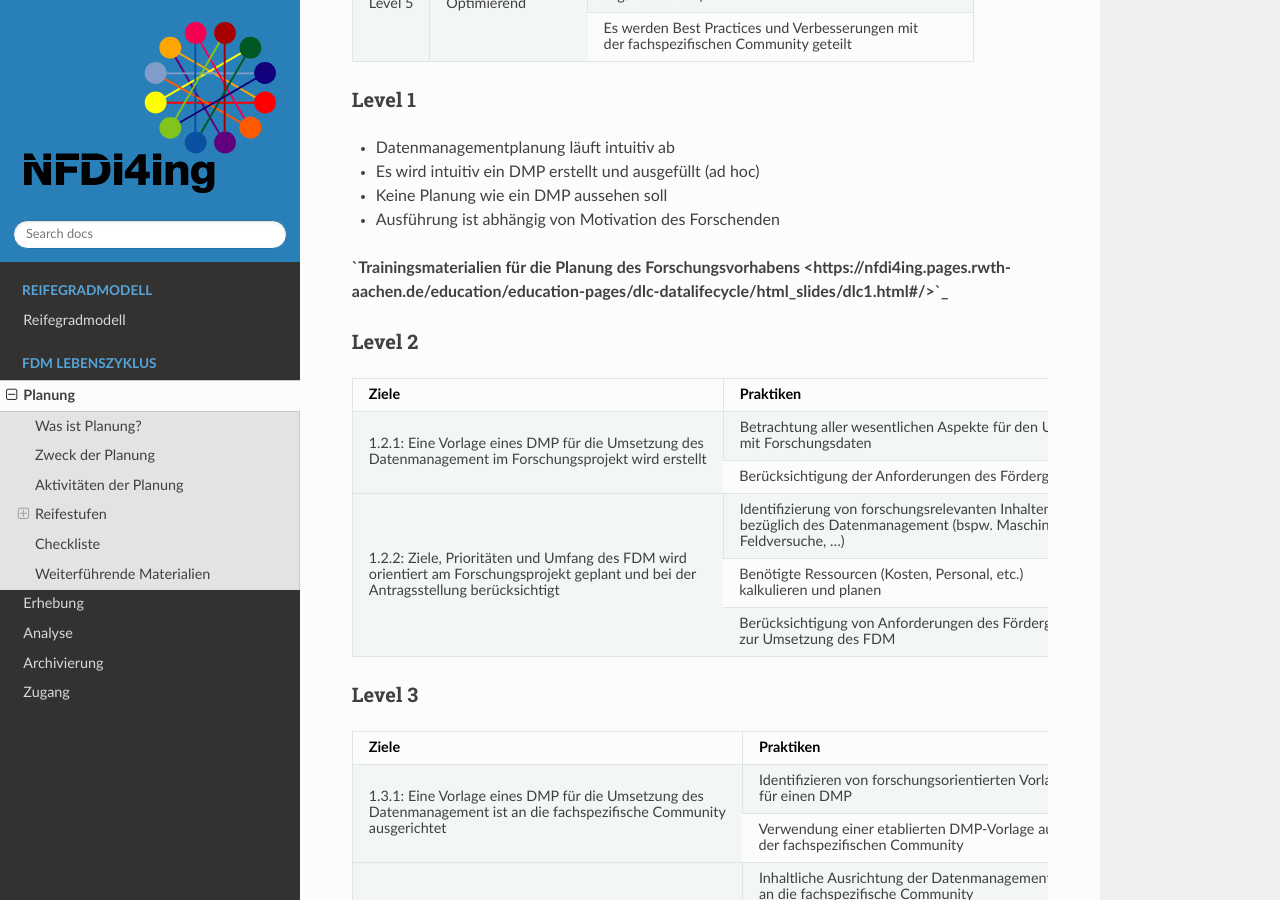
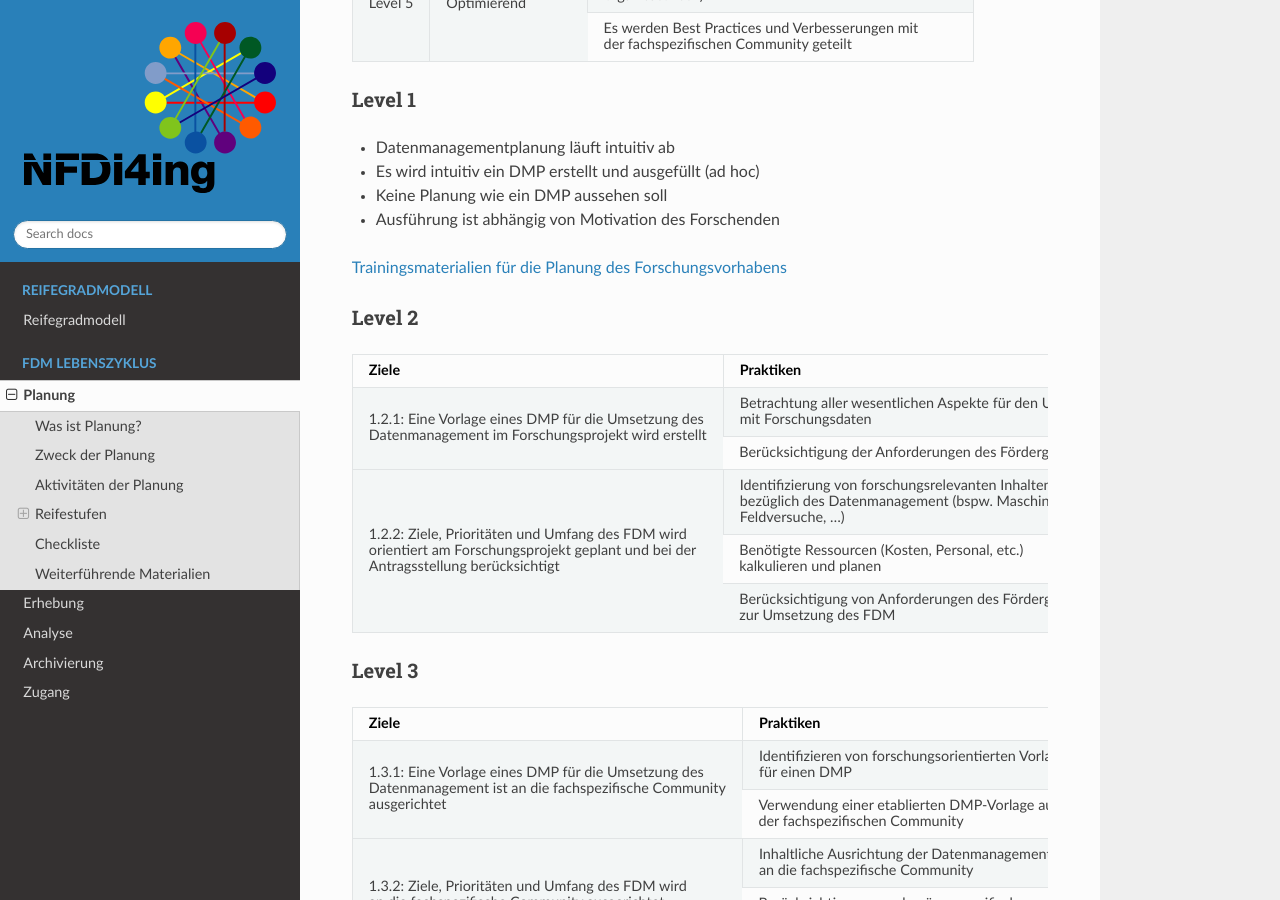
Before and after one commit to LUHMW/MaturityModel, a Sphinx documentation site: the page built from docs/source/planung.rst, in a window 1280 px wide and 900 px high, scrolled down 2790 px. Built offline with Sphinx 7.4.7 and the Read the Docs theme 2.0.0, drawn with Linux system fonts in a browser that asks for light colours.

Commit message:
Update planung.rst

```diff
--- a/docs/source/planung.rst
+++ b/docs/source/planung.rst
@@ -113,7 +113,7 @@
 * Es wird intuitiv ein DMP erstellt und ausgefüllt (ad hoc)
 * Keine Planung wie ein DMP aussehen soll
 * Ausführung ist abhängig von Motivation des Forschenden
-**`Trainingsmaterialien für die Planung des Forschungsvorhabens <https://nfdi4ing.pages.rwth-aachen.de/education/education-pages/dlc-datalifecycle/html_slides/dlc1.html#/>`_**
+`Trainingsmaterialien für die Planung des Forschungsvorhabens <https://nfdi4ing.pages.rwth-aachen.de/education/education-pages/dlc-datalifecycle/html_slides/dlc1.html#/>`_
 
 =========
 Level 2
```
